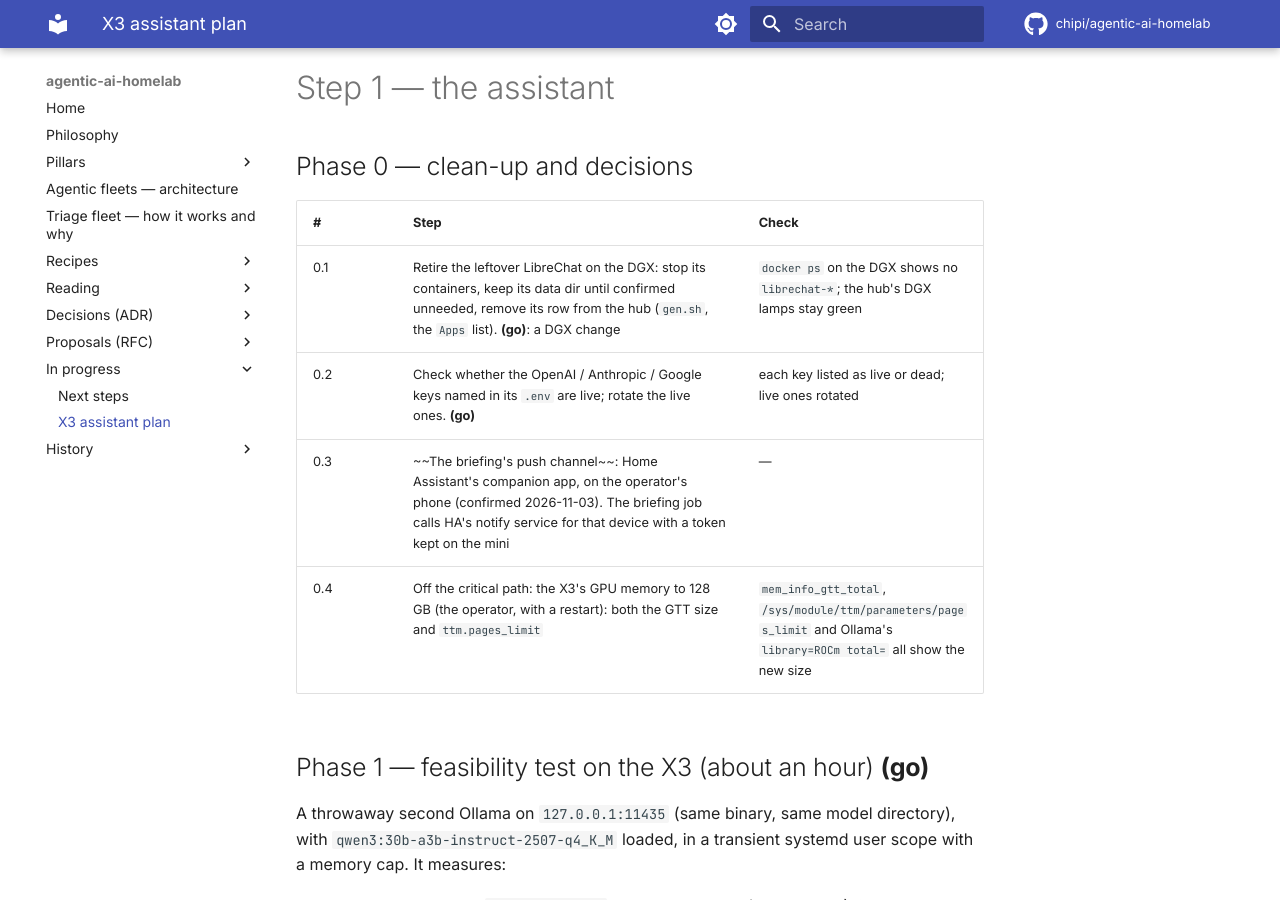
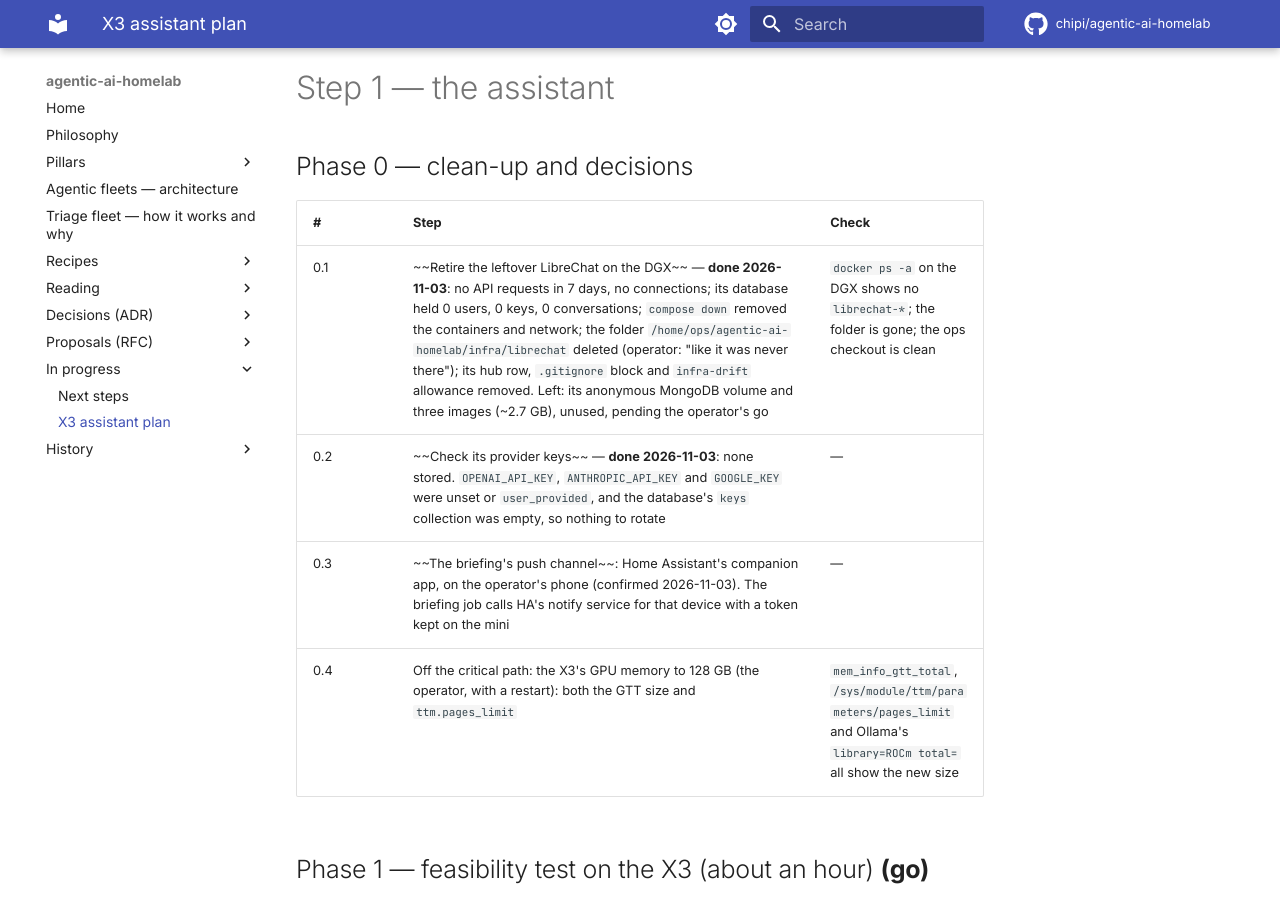
Before and after one commit to chipi/agentic-ai-homelab, an MkDocs documentation site: the page built from docs/wip/x3-assistant-v1-plan.md, in a window 1280 px wide and 900 px high, scrolled down 349 px. Built offline with MkDocs 1.6.1 and Material for MkDocs 9.7.7, drawn with Linux system fonts in a browser that asks for light colours; comment, search, counter and statistics services are not loaded.

Commit message:
chore: the DGX LibreChat is retired; remove its hub row, gitignore block and drift allowance
The leftover LibreChat on the DGX was retired 2026-11-03 with the operator's go (RFC-0008 plan,
phase 0.1): no API requests in 7 days, no open connections, 0 users / keys / conversations in its
database; compose down removed its containers and network, and its untracked folder
/home/ops/agentic-ai-homelab/infra/librechat was deleted. Its provider key variables were unset or
user_provided, and no keys were stored, so nothing to rotate (phase 0.2).

- infra/homelab-home/gen.sh: drop the Apps / LibreChat row, so the DGX lamps do not turn red.
- .gitignore: drop the infra/librechat/ block ("meant to STAY").
- infra-drift skill: drop --allow-unpinned librechat-api from the DGX examples.

Hub tests (test_page.js, test_uptime.js, test_hetzner_bar.js) exit 0; skills index --check up to
date; strict docs build exit 0.

Co-Authored-By: Claude Opus 5.5 <noreply@anthropic.com>
Claude-Session: https://claude.ai/code/session_01DJqN6uERmW8gsoZAtCcsfS

```diff
--- a/docs/wip/x3-assistant-v1-plan.md
+++ b/docs/wip/x3-assistant-v1-plan.md
@@ -16,8 +16,8 @@ comes up. A go for one step does not cover the next.
 
 | # | Step | Check |
 |---|---|---|
-| 0.1 | Retire the leftover LibreChat on the DGX: stop its containers, keep its data dir until confirmed unneeded, remove its row from the hub (`gen.sh`, the `Apps` list). **(go)**: a DGX change | `docker ps` on the DGX shows no `librechat-*`; the hub's DGX lamps stay green |
-| 0.2 | Check whether the OpenAI / Anthropic / Google keys named in its `.env` are live; rotate the live ones. **(go)** | each key listed as live or dead; live ones rotated |
+| 0.1 | ~~Retire the leftover LibreChat on the DGX~~ — **done 2026-11-03**: no API requests in 7 days, no connections; its database held 0 users, 0 keys, 0 conversations; `compose down` removed the containers and network; the folder `/home/ops/agentic-ai-homelab/infra/librechat` deleted (operator: "like it was never there"); its hub row, `.gitignore` block and `infra-drift` allowance removed. Left: its anonymous MongoDB volume and three images (~2.7 GB), unused, pending the operator's go | `docker ps -a` on the DGX shows no `librechat-*`; the folder is gone; the ops checkout is clean |
+| 0.2 | ~~Check its provider keys~~ — **done 2026-11-03**: none stored. `OPENAI_API_KEY`, `ANTHROPIC_API_KEY` and `GOOGLE_KEY` were unset or `user_provided`, and the database's `keys` collection was empty, so nothing to rotate | — |
 | 0.3 | ~~The briefing's push channel~~: Home Assistant's companion app, on the operator's phone (confirmed 2026-11-03). The briefing job calls HA's notify service for that device with a token kept on the mini | — |
 | 0.4 | Off the critical path: the X3's GPU memory to 128 GB (the operator, with a restart): both the GTT size and `ttm.pages_limit` | `mem_info_gtt_total`, `/sys/module/ttm/parameters/pages_limit` and Ollama's `library=ROCm total=` all show the new size |
 
```
Also changed, not shown: workstation/claude/skills/infra-drift/SKILL.md (+4 -4 lines), 2 other files.
